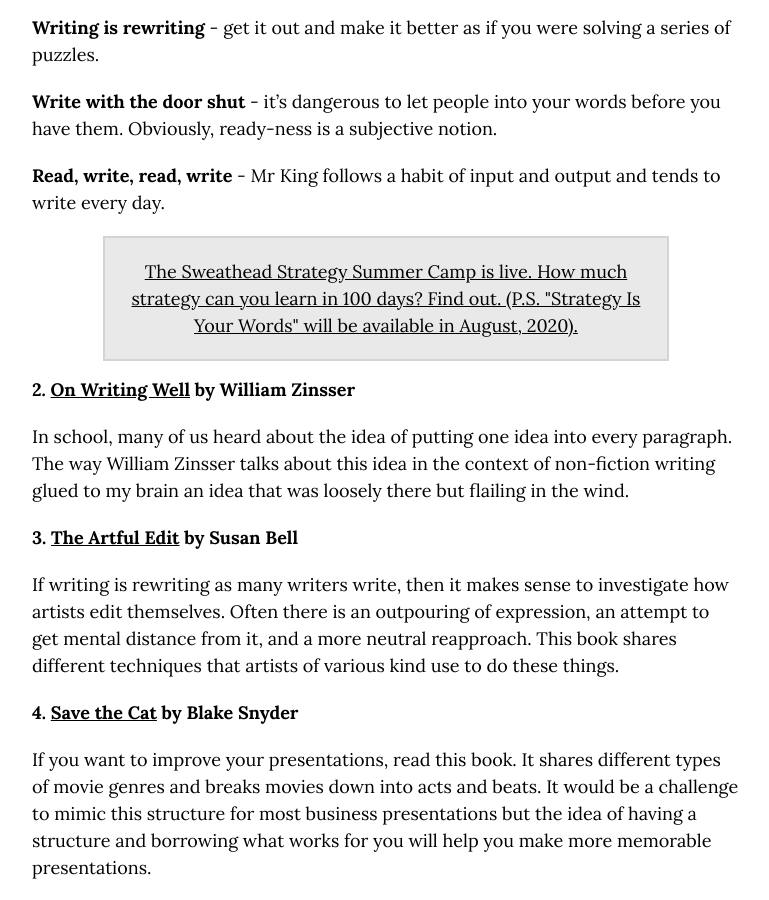
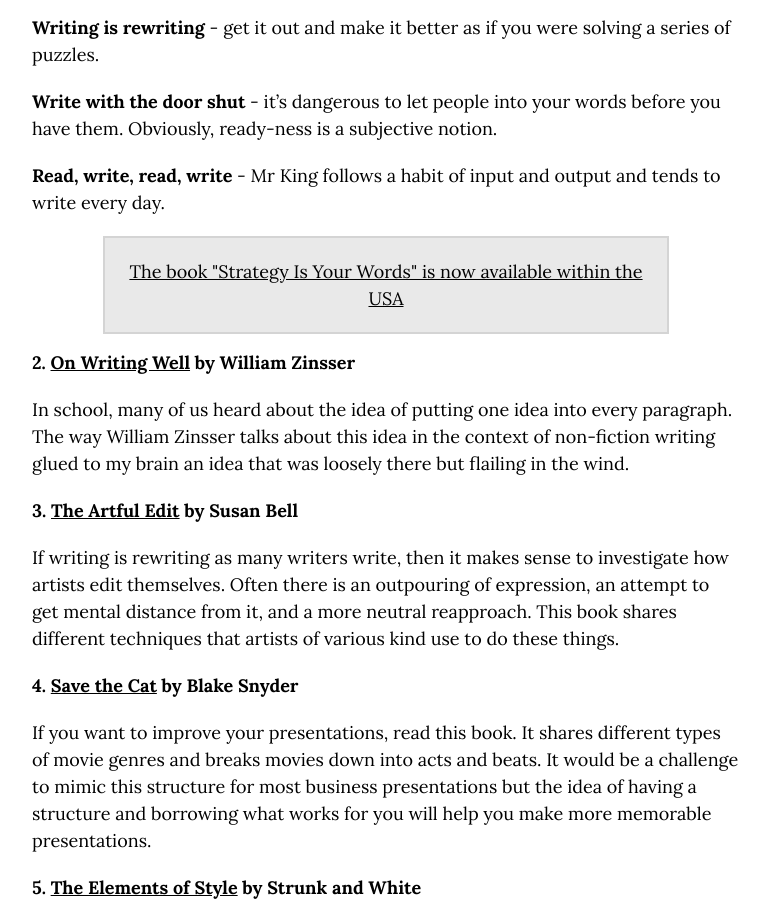
Before and after one commit to markhpollard/markhpollard.github.io, a Jekyll site: the page built from _resources/test-2.md, in a window 1280 px wide and 900 px high, scrolled down 1438 px. Shown: the whole window, without its empty margins (254-1023 px from the left). Built offline with Jekyll 4.4.1, drawn with Linux system fonts in a browser that asks for light colours; nearby versions of some CDN libraries.

Commit message:
Updated Config

```diff
--- a/_config.yml
+++ b/_config.yml
@@ -43,10 +43,8 @@
 description: Strategy is Your Words
 google_analytics: UA-6991341-1
 repository: markhpollard/markhpollard.github.io
-promotext: The Sweathead Strategy Summer Camp is live. How much strategy can you learn
-  in 100 days? Find out. (P.S. "Strategy Is Your Words" will be available in August,
-  2020).
-promolink: http://courses.sweathead.co
+promotext: The book "Strategy Is Your Words" is now available within the USA
+promolink: http://shop.sweathead.co
 url:
 baseurl:
 highlighter: rouge
```
